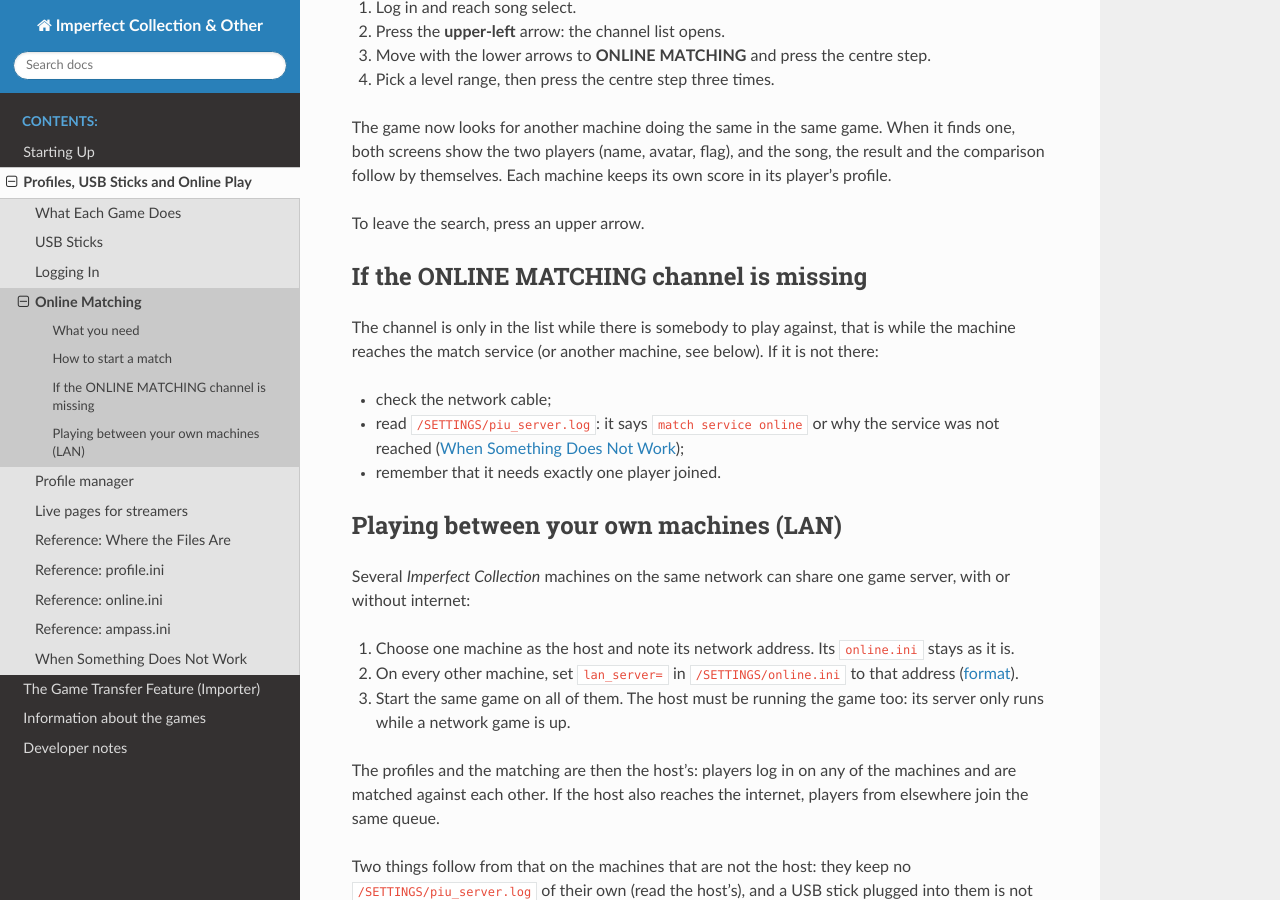
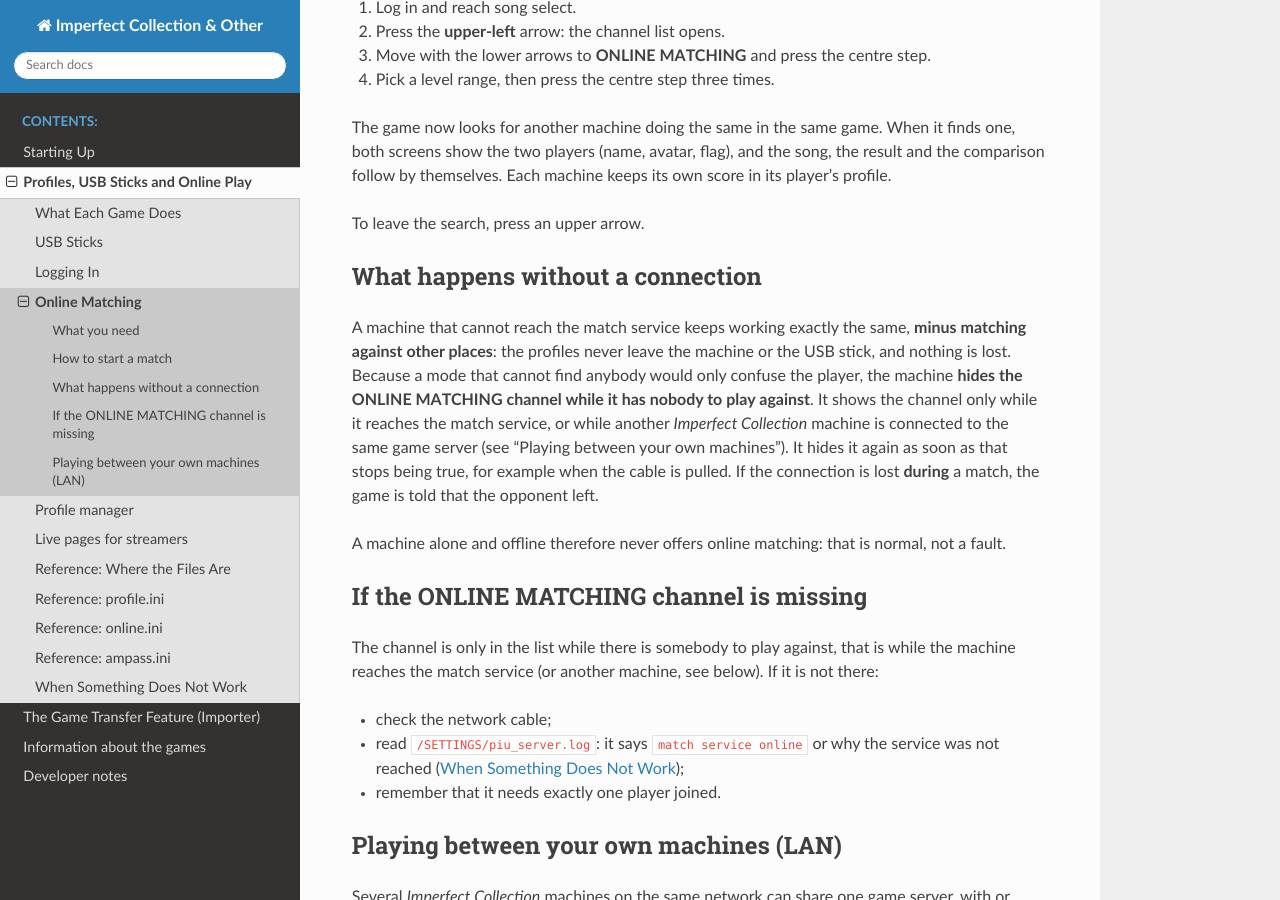
Before and after one commit to ckdur/imperfect-manual, a Sphinx documentation site: the page built from docs/online/matching.rst, in a window 1280 px wide and 900 px high, scrolled down 468 px. Built offline with Sphinx 7.4.7 and the Read the Docs theme 3.1.0, drawn with Linux system fonts in a browser that asks for light colours.

Commit message:
Manual: what happens without a connection (the ONLINE MATCHING channel is hidden), live pages on by default
Co-Authored-By: Claude Sonnet 5.5 <noreply@anthropic.com>

```diff
--- a/docs/online/matching.rst
+++ b/docs/online/matching.rst
@@ -30,6 +30,23 @@ song, the result and the comparison follow by themselves. Each machine keeps
 its own score in its player's profile.
 
 To leave the search, press an upper arrow.
+
+What happens without a connection
+---------------------------------
+
+A machine that cannot reach the match service keeps working exactly the same,
+**minus matching against other places**: the profiles never leave the machine
+or the USB stick, and nothing is lost. Because a mode that cannot find anybody
+would only confuse the player, the machine **hides the ONLINE MATCHING channel
+while it has nobody to play against**. It shows the channel only while it
+reaches the match service, or while another *Imperfect Collection* machine is
+connected to the same game server (see "Playing between your own machines").
+It hides it again as soon as that stops being true, for example when the cable
+is pulled. If the connection is lost **during** a match, the game is told that
+the opponent left.
+
+A machine alone and offline therefore never offers online matching: that is
+normal, not a fault.
 
 If the ONLINE MATCHING channel is missing
 -----------------------------------------
--- a/docs/online/online_ini.rst
+++ b/docs/online/online_ini.rst
@@ -185,8 +185,8 @@ They are read at every request: no restart is needed.
      - Default
      - Meaning
    * - ``enabled``
-     - ``0``
-     - ``1`` turns the live pages on. Off, they answer "live pages are off on
+     - ``1``
+     - ``0`` turns the live pages off (they are on by default). Off, they answer "live pages are off on
        this machine" and the Profile manager is not affected.
    * - ``names``
      - ``1``
```
Also changed, not shown: docs/online/streaming.rst (+6 -5 lines).
